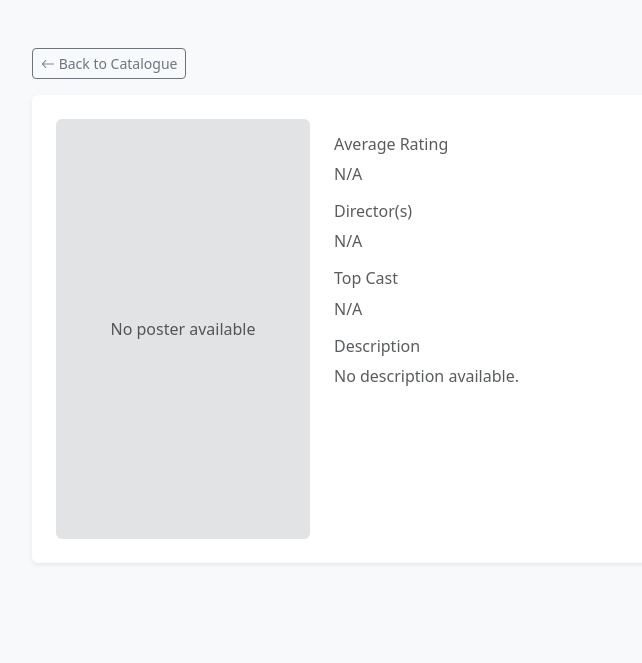
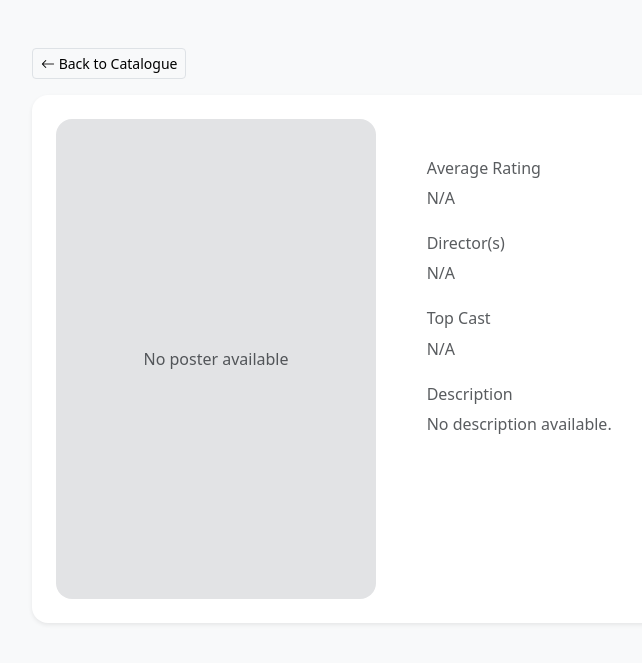
Before and after one commit to ianL123/COMP0022-database_project, a Flask app: template templates/movie_detail.html in a window 1280 px wide. Shown: the part 56-719 px from the top of the page, without its empty margins (40-682 px from the left). Run offline with Flask 3, Linux system fonts and the light colour scheme; the template is opened without the code that fills it, so the values that code supplies are empty.

Commit message:
Update movie_detail.html

```diff
--- a/templates/movie_detail.html
+++ b/templates/movie_detail.html
@@ -11,30 +11,38 @@
 
     <div class="container py-4">
         <div class="mb-3">
-            <a href="{{ url_for('index') }}" class="btn btn-outline-secondary btn-sm">
+            <a href="{{ url_for('index') }}" class="btn btn-light border btn-sm">
                 <i class="bi bi-arrow-left"></i> Back to Catalogue
             </a>
         </div>
 
-        <div class="card shadow-sm border-0">
+        <div class="card shadow-sm border-0 rounded-4">
             <div class="card-body p-4">
-                <div class="row g-4">
-                    <div class="col-md-4 col-lg-3">
+                <div class="row g-4 align-items-start flex-nowrap">
+                    <div class="col-4">
                         {% if movie.poster_url %}
-                            <img src="{{ movie.poster_url }}" alt="{{ movie.title }}" class="img-fluid rounded shadow-sm">
+                            <img
+                                src="{{ movie.poster_url }}"
+                                alt="{{ movie.title }}"
+                                class="img-fluid rounded-4 shadow-sm w-100"
+                                style="max-width: 320px;"
+                            >
                         {% else %}
-                            <div class="bg-secondary-subtle text-muted d-flex align-items-center justify-content-center rounded" style="height: 420px;">
+                            <div
+                                class="bg-secondary-subtle text-muted d-flex align-items-center justify-content-center rounded-4 text-center"
+                                style="width: 100%; max-width: 320px; min-height: 480px;"
+                            >
                                 No poster available
                             </div>
                         {% endif %}
                     </div>
 
-                    <div class="col-md-8 col-lg-9">
-                        <h2 class="fw-bold mb-3">{{ movie.title }}</h2>
+                    <div class="col-8">
+                        <h1 class="fw-bold mb-3">{{ movie.title }}</h1>
 
-                        <div class="mb-3">
+                        <div class="d-flex flex-wrap align-items-center gap-2 mb-3">
                             {% if movie.release_year %}
-                                <span class="badge bg-secondary me-2">{{ movie.release_year }}</span>
+                                <span class="badge bg-secondary">{{ movie.release_year }}</span>
                             {% endif %}
                             {% if movie.runtimeMinutes %}
                                 <span class="text-muted">
@@ -43,7 +51,7 @@
                             {% endif %}
                         </div>
 
-                        <div class="mb-3">
+                        <div class="mb-4">
                             {% if movie.genres %}
                                 {% for g in movie.genres.split('|') %}
                                     <span class="genre genre-{{ g|lower|replace(' ', '-') }}">{{ g }}</span>
@@ -51,18 +59,18 @@
                             {% endif %}
                         </div>
 
-                        <div class="mb-3">
-                            <h6 class="text-muted">Average Rating</h6>
+                        <div class="mb-4">
+                            <h6 class="text-muted mb-2">Average Rating</h6>
                             {% if movie.avg_rating %}
-                                <span class="fw-bold text-primary fs-4">{{ "%.1f"|format(movie.avg_rating) }}</span>
+                                <span class="fw-bold text-primary fs-2">{{ "%.1f"|format(movie.avg_rating) }}</span>
                                 <span class="text-muted">({{ movie.vote_count }} votes)</span>
                             {% else %}
                                 <span class="text-muted">N/A</span>
                             {% endif %}
                         </div>
 
-                        <div class="mb-3">
-                            <h6 class="text-muted">Director(s)</h6>
+                        <div class="mb-4">
+                            <h6 class="text-muted mb-2">Director(s)</h6>
                             <p class="mb-0">
                                 {% if movie.directors %}
                                     <i class="bi bi-person-video2"></i> {{ movie.directors }}
@@ -72,8 +80,8 @@
                             </p>
                         </div>
 
-                        <div class="mb-3">
-                            <h6 class="text-muted">Top Cast</h6>
+                        <div class="mb-4">
+                            <h6 class="text-muted mb-2">Top Cast</h6>
                             <p class="mb-0">
                                 {% if movie.topCast %}
                                     <i class="bi bi-people-fill"></i> {{ movie.topCast }}
@@ -83,8 +91,8 @@
                             </p>
                         </div>
 
-                        <div class="mb-4">
-                            <h6 class="text-muted">Description</h6>
+                        <div class="mb-0">
+                            <h6 class="text-muted mb-2">Description</h6>
                             {% if movie.description %}
                                 <p class="mb-0">{{ movie.description }}</p>
                             {% else %}
```
